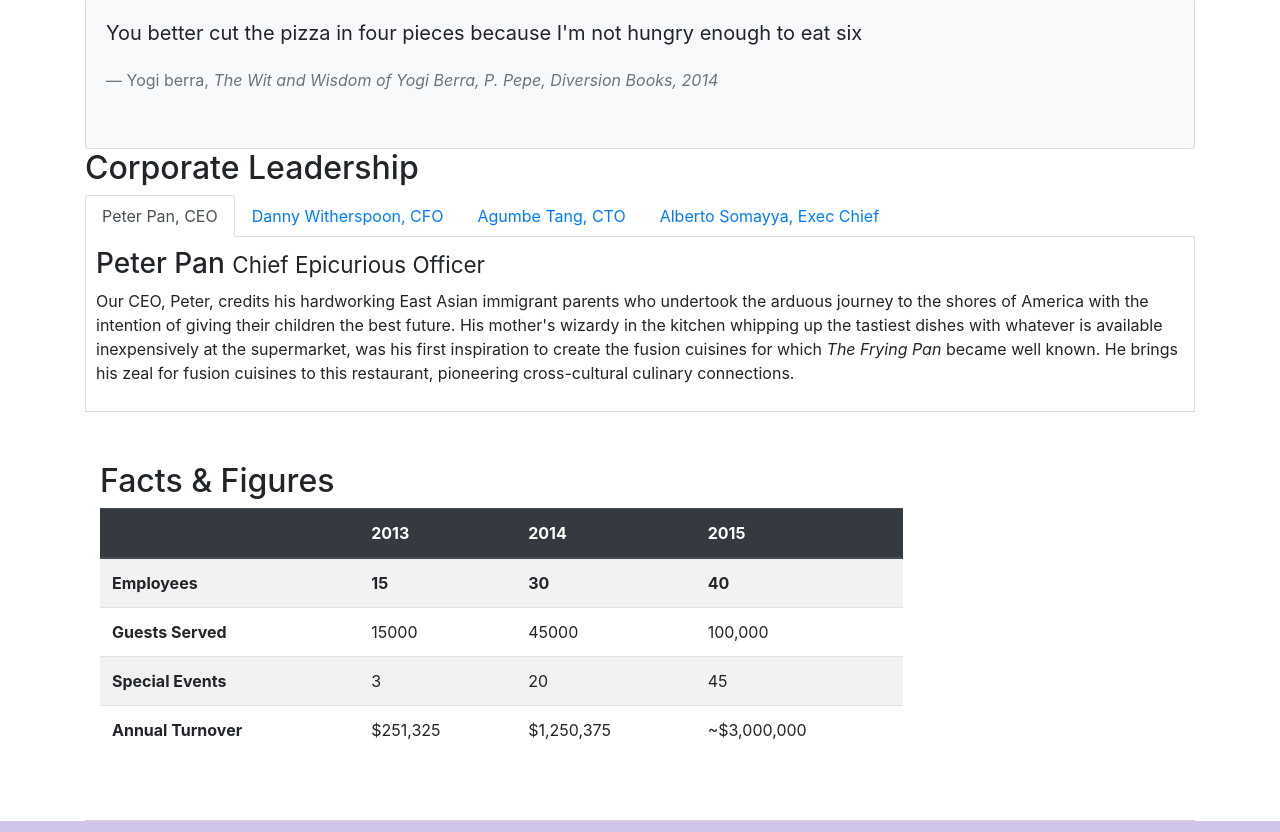
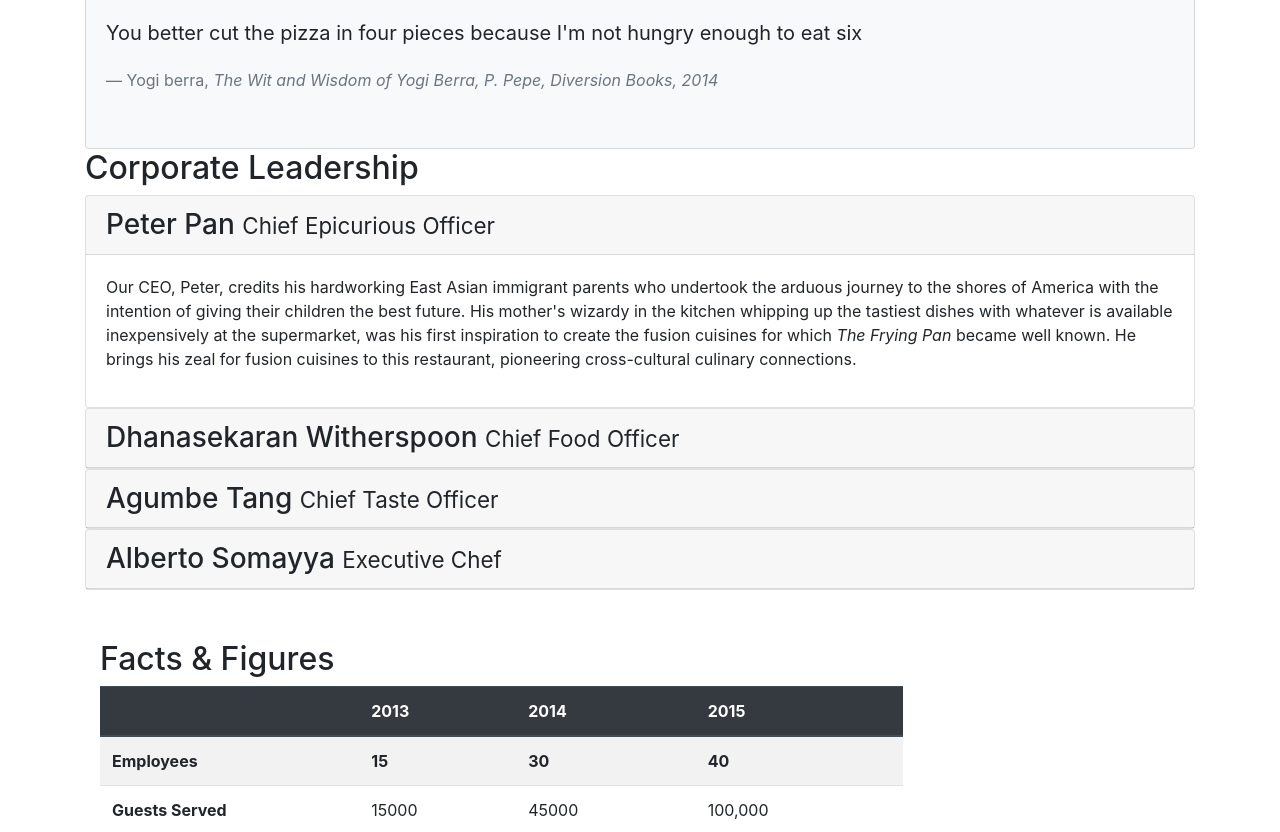
Before and after one commit to aman-abdu/git_test, a website: page aboutus.html in a window 1280 px wide. Shown: the part 762-1594 px from the top of the page. Drawn offline with nearby package versions, Linux system fonts and the light colour scheme.

Commit message:
accordian

```diff
--- a/aboutus.html
+++ b/aboutus.html
@@ -98,45 +98,65 @@
             <div class="col-12">
                 <h2>Corporate Leadership</h2>
 
-				<ul class="nav nav-tabs">
-					<li class="nav-item">
-						<a class="nav-link active" href="#peter" role="tab" data-toggle="tab">Peter Pan, CEO</a>
-					</li>
-					<li class="nav-item">
-						<a class="nav-link" href="#danny" role="tab" data-toggle="tab">Danny Witherspoon, CFO</a>
-					</li>
-					<li class="nav-item">
-						<a class="nav-link" href="#agumbe" role="tab" data-toggle="tab">Agumbe Tang, CTO</a>
-					</li>
-					<li class="nav-item">
-						<a class="nav-link" href="#alberto" role="tab" data-toggle="tab">Alberto Somayya, Exec Chief</a>
-					</li>
-				</ul>
-
-				<div class="tab-content">
-					<div role="tabpanel" class="tab-pane fade show active" id="peter">
-						<h3>Peter Pan <small>Chief Epicurious Officer</small></h3>
+				<div id="accordion">
+					 <div class="card">
+                        <div class="card-header" role="tab" id="peterhead">
+                        <h3 class="mb-0">
+                            <a data-toggle="collapse" data-target="#peter">
+                            Peter Pan <small>Chief Epicurious Officer</small>
+                            </a>
+                        </h3>
+                        </div>
+                        <div class="collapse show" id="peter" data-parent="#accordion">
+                            <div class="card-body">
                                <p class="d-none d-sm-block">Our CEO, Peter, credits his hardworking East Asian immigrant parents who undertook the arduous journey to the shores of America with the intention of giving their children the best future. His mother's wizardy in the kitchen whipping up the tastiest dishes with whatever is available inexpensively at the supermarket, was his first inspiration to create the fusion cuisines for which <em>The Frying Pan</em> became well known. He brings his zeal for fusion cuisines to this restaurant, pioneering cross-cultural culinary connections.</p>
                             </div>
+                        </div>
+                    </div>
 
-				    <div role="tabpanel" class="tab-pane fade" id="danny">
-						<h3>Dhanasekaran Witherspoon <small>Chief Food Officer</small></h3>
+					<div class="card">
+                            <div class="card-header" role="tab" id="dannyhead">
+                            <h3 class="mb-0">
+                                <a class="collapsed" data-toggle="collapse" data-target="#danny">
+                                Dhanasekaran Witherspoon <small>Chief Food Officer</small>
+                                </a>
+                            </h3>
+                        </div>
+                        <div class="collapse" id="danny" data-parent="#accordion">
+                            <div class="card-body">
                                <p class="d-none d-sm-block">Our CFO, Danny, as he is affectionately referred to by his colleagues, comes from a long established family tradition in farming and produce. His experiences growing up on a farm in the Australian outback gave him great appreciation for varieties of food sources. As he puts it in his own words, <em>Everything that runs, wins, and everything that stays, pays!</em></p>
                             </div>
-
-					<div role="tabpanel" class="tab-pane fade" id="agumbe">
-
-						<h3>Agumbe Tang <small>Chief Taste Officer</small></h3>
+                        </div>
+                    </div>
+                    <div class="card">
+                            <div class="card-header" role="tab" id="agumbehead">
+                            <h3 class="mb-0">
+                                <a class="collapsed" data-toggle="collapse" data-target="#agumbe">
+                                Agumbe Tang <small>Chief Taste Officer</small>
+                                </a>
+                            </h3>
+                        </div>
+                        <div class="collapse" id="agumbe" data-parent="#accordion">
+                            <div class="card-body">
                                 <p class="d-none d-sm-block">Blessed with the most discerning gustatory sense, Agumbe, our CTO, personally ensures that every dish that we serve meets his exacting tastes. Our chefs dread the tongue lashing that ensues if their dish does not meet his exacting standards. He lives by his motto, <em>You click only if you survive my lick.</em></p>
                             </div>
-
-					<div role="tabpanel" class="tab-pane fade" id="alberto">
-
-						<h3>Alberto Somayya <small>Executive Chef</small></h3>
+                        </div>
+                    </div>
+                    <div class="card">
+                            <div class="card-header" role="tab" id="albertohead">
+                            <h3 class="mb-0">
+                                <a class="collapsed" data-toggle="collapse" data-target="#alberto">
+                                Alberto Somayya <small>Executive Chef</small>
+                                </a>
+                            </h3>
+                        </div>
+                        <div class="collapse" id="alberto" data-parent="#accordion">
+                            <div class="card-body">
 								<p class="d-none d-sm-block">Award winning three-star Michelin chef with wide International experience having worked closely with whos-who in the culinary world, he specializes in creating mouthwatering Indo-Italian fusion experiences. He says, <em>Put together the cuisines from the two craziest cultures, and you get a winning hit! Amma Mia!</em></p>
                             </div>
                         </div>
-
+                    </div>
+				</div>
             </div>
        </div>
 		<div class="row row-content">
```
Lines whose indentation alone changed are shown as unchanged.
